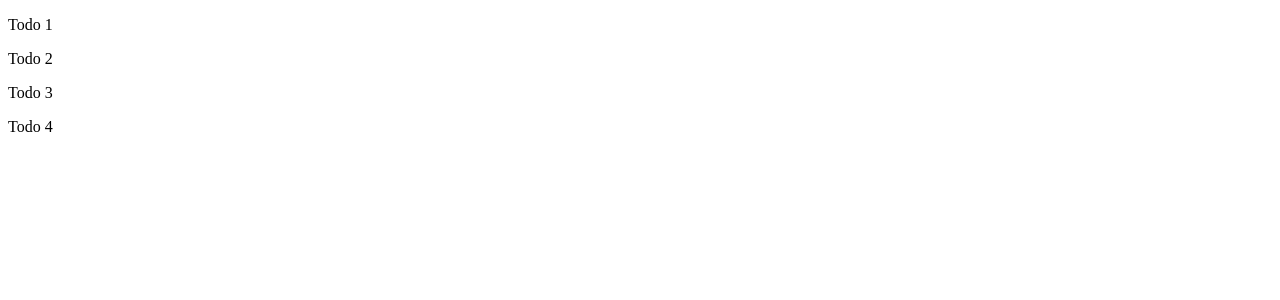
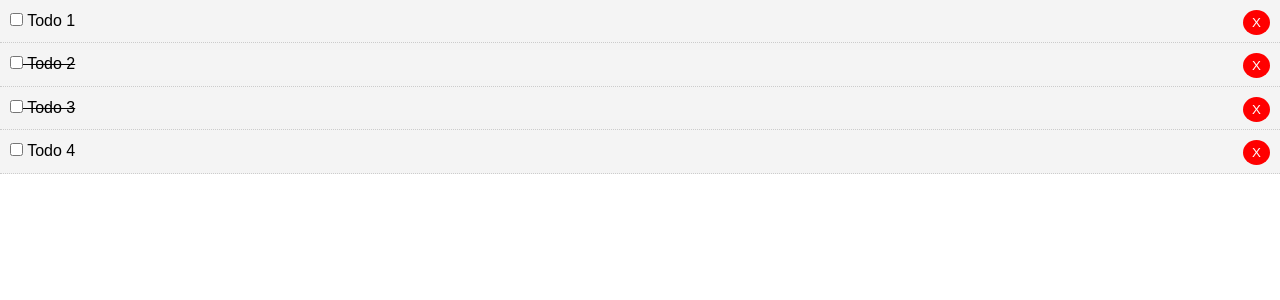
Before and after one commit to dafamousg/TodoList, an Angular app: page / in a window 1280 px wide. Shown: the top 300 px of the page. Built offline with nearby package versions, Linux system fonts and the light colour scheme.

Commit message:
Added toggle for checkbox and func for delete (not complete)

```diff
--- a/src/app/components/todo-item/todo-item.component.css
+++ b/src/app/components/todo-item/todo-item.component.css
@@ -0,0 +1,19 @@
+.del {
+  background: #ff0000;
+  color: #fff;
+  border: none;
+  padding: 5px 9px;
+  border-radius: 50%;
+  cursor: pointer;
+  float: right;
+}
+
+.todo {
+  background: #f4f4f4;
+  padding: 10px;
+  border-bottom: 1px #ccc dotted;
+}
+
+.is-complete {
+  text-decoration: line-through;
+}
--- a/src/app/components/todo-item/todo-item.component.html
+++ b/src/app/components/todo-item/todo-item.component.html
@@ -1,3 +1,7 @@
-<p>
-  {{todo.title}}
-</p>
+<div [ngClass]="setClasses()">
+  <p>
+    <input (change)="onToggle(todo)" type="checkbox"/>
+    {{todo.title}}
+    <button (click)="onDelete(todo)" class="del">X</button>
+  </p>
+</div>
--- a/src/app/components/todo-item/todo-item.component.ts
+++ b/src/app/components/todo-item/todo-item.component.ts
@@ -16,4 +16,27 @@
 
   }
 
+  //SEt Dynamic classes
+  setClasses() {
+    let classes = {
+      todo:true,
+      'is-complete': this.todo.completed
+    }
+
+    return classes;
+  }
+
+  //Toggle complete status of Todos
+  onToggle(todo) {
+    todo.completed = !this.todo.completed
+    console.log("toggled");
+
+  }
+
+  //Deletes Todos
+  onDelete(todo) {
+    console.log("Deleted");
+
+  }
+
 }
--- a/src/styles.css
+++ b/src/styles.css
@@ -1 +1,32 @@
-/* You can add global styles to this file, and also import other style files */
+* {
+  box-sizing: border-box;
+  margin: 0;
+  padding: 0;
+}
+
+body {
+  font-family: Arial, Helvetica, sans-serif;
+  line-height: 1.4;
+}
+
+a {
+  color: #333;
+  text-decoration: none;
+}
+
+.container {
+  padding: 0 1rem;
+}
+
+.btn {
+  display: inline-block;
+  border: none;
+  background: #555;
+  color: #fff;
+  padding: 7px 20px;
+  cursor: pointer;
+}
+
+.btn:hover {
+  background: #666;
+}
```
